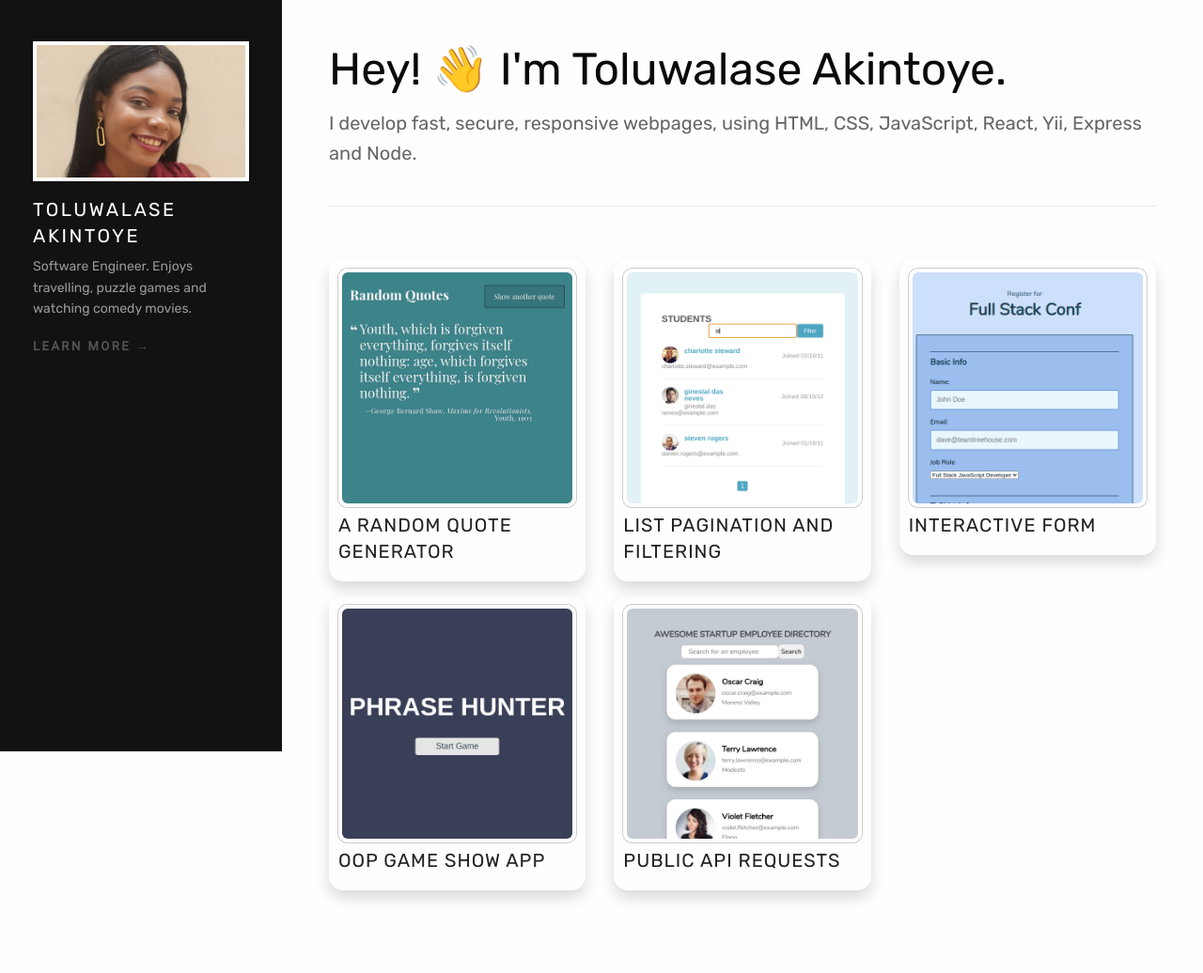
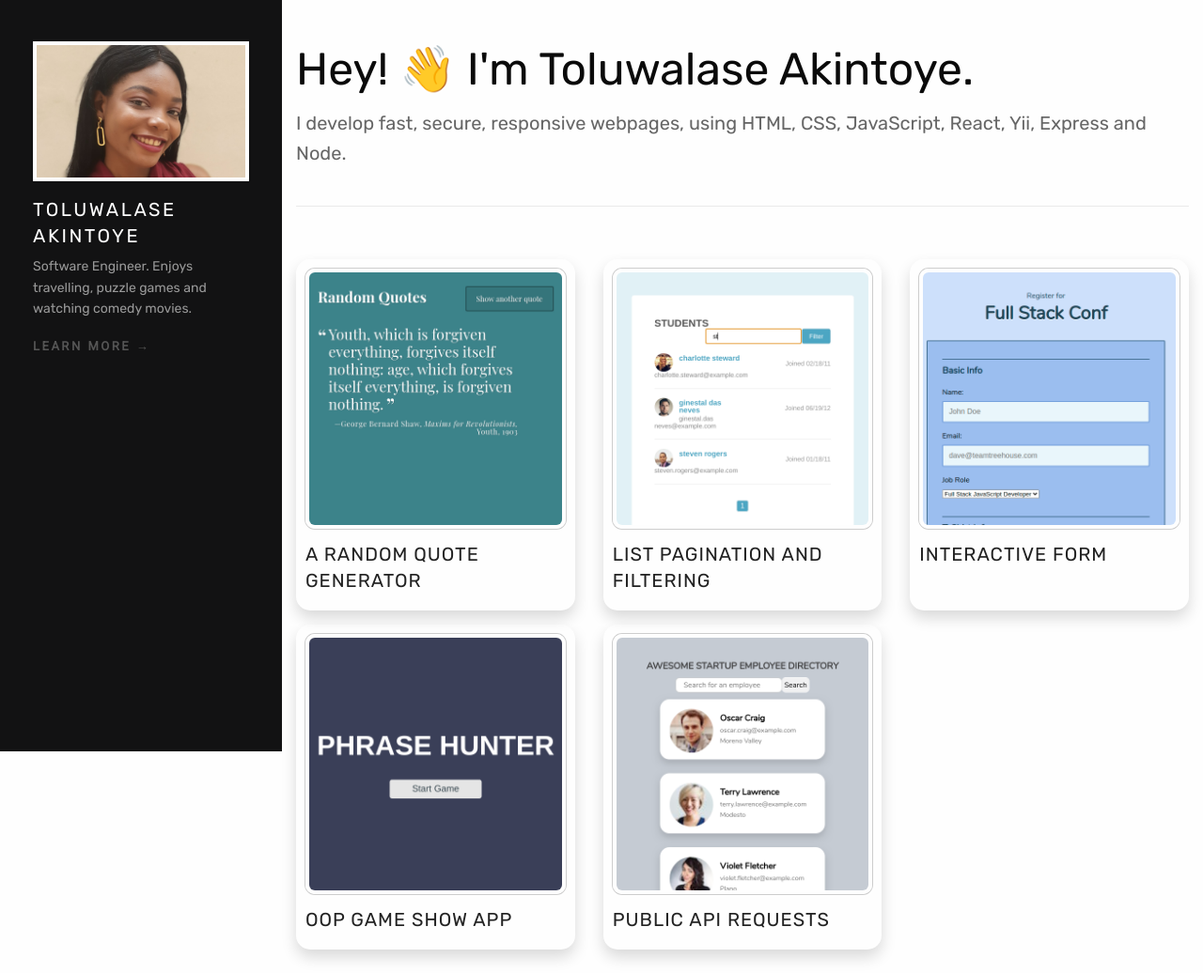
Before and after one commit to ToluAkin/Node-Express-portfolio-site, a Node server app: page / in a window 1280 px wide. Shown: the whole page at 94% size. Before the commit the page ends 959 px from the top, so only its background shows below. Run offline with Node 20, Linux system fonts and the light colour scheme.

Commit message:
updated the styles

```diff
--- a/public/css/style.css
+++ b/public/css/style.css
@@ -101,7 +101,7 @@ a:hover{
 
 .portfolio-intro{
   margin: 0;
-  padding: 40px 50px 30px;
+  padding: 40px 15px 30px;
 }
 
 .portfolio-intro p{
@@ -111,7 +111,7 @@ a:hover{
 
 .portfolio-index{
   margin: 0;
-  padding: 10px 50px;
+  padding: 10px 15px;
 }
 
 .portfolio-index .thumbnail{
@@ -124,10 +124,13 @@ a:hover{
 
 .portfolio-index .cell{
   margin-bottom: 15px;
+  display: flex;
+  align-items: stretch;
 }
 
 .portfolio-index .cell h5{
   letter-spacing: 1px;
+  padding-top: .5rem;
 }
 
 .portfolio-meta{
@@ -147,7 +150,7 @@ a:hover{
   color: #444;
 }
 
-.portfolio-bio{
+.portfolio-bio {
   line-height: 25px;
 }
 
@@ -165,6 +168,13 @@ a:hover{
 .title-bar-title {
   text-transform: uppercase;
 }
+.title-bar {
+  padding: 1.5rem 0.5rem;
+}
+
+.title-bar .menu-icon {
+  margin-right: 2rem;
+}
 @media (max-width: 991.98px) {
   .grid-x > .small-6 {
     width: 100% !important;
```
Lines whose indentation alone changed are shown as unchanged.
